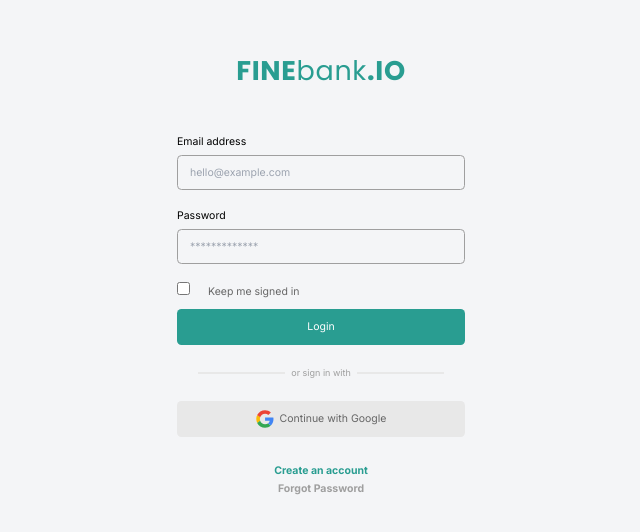
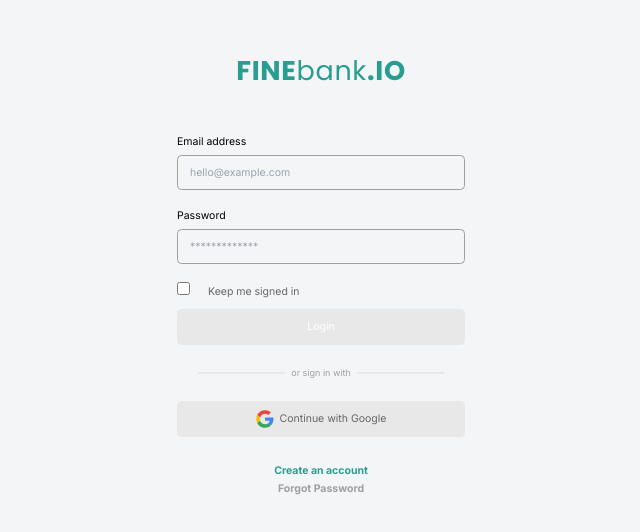
Before and after one commit to muhammadalifalhusain/sisi_klien1, a React (Vite) app: page /login in a window 1280 px wide. Shown: the part 124-656 px from the top of the page, without its empty margins (319-959 px from the left). Built offline with nearby package versions, Linux system fonts and the light colour scheme.

Commit message:
update FormSignIn

```diff
--- a/package.json
+++ b/package.json
@@ -17,6 +17,7 @@
     "@mui/x-charts": "^7.23.1",
     "react": "^18.3.1",
     "react-dom": "^18.3.1",
+    "react-hook-form": "^7.54.2",
     "react-icons": "^5.3.0",
     "react-router-dom": "^6.27.0"
   },
--- a/src/components/Elements/LabeledInput/Input.jsx
+++ b/src/components/Elements/LabeledInput/Input.jsx
@@ -1,19 +1,16 @@
-const Input = (props) => {
-  const {
-    type,
-    placeholder,
-    name,
-    variant = "bg-special-mainBg border border-gray-03",
-  } = props;
+const Input = ({name, type, placeholder, register}) =>{
+const variant = "bg-special-mainBg border border-gray-03";
 
-  return (
+return(
   <input
     type={type}
-      className={`${variant} py-3 ps-4 text-sm  rounded-md w-full text-gray-01 focus:border-black focus:outline-none focus:ring-0`}
+    className={`${variant} py-3 ps-4 text-sm rounded-md w-full text-gray-01 focus:border-black`}
     placeholder={placeholder}
     name={name}
     id={name}
+    {...register}
   />
+
 );
 };
 
--- a/src/components/Elements/LabeledInput/index.jsx
+++ b/src/components/Elements/LabeledInput/index.jsx
@@ -1,15 +1,21 @@
 import Input from "./Input";
 import Label from "./Label";
 
-const LabeledInput = (props) => {
-  const { label, name, type, placeholder } = props;
+const LabeledInput = ({ label, name, type, placeholder, register }) => {
 
   return (
     <>
       <Label htmlFor={name}>{label}</Label>
-      <Input name={name} type={type} placeholder={placeholder} />
+      <Input
+        name = {name}
+        type = {type}
+        placeholder = {placeholder}
+        register = {register}
+      />
     </>
   );
+
 };
 
+
 export default LabeledInput;
--- a/src/components/Fragments/FormSignIn.jsx
+++ b/src/components/Fragments/FormSignIn.jsx
@@ -1,17 +1,37 @@
 import Button from "../Elements/Button";
 import CheckBox from "../Elements/CheckBox";
 import LabeledInput from "../Elements/LabeledInput";
+import { useForm } from "react-hook-form";
 
 const FormSignIn = () => {
+  const { register, handleSubmit, formState: {errors, isValid}, } = useForm({
+    mode: "onChange",
+  });
+
+  const onFormSubmit = (data) => {
+    console.log(data);
+  };
+  const onErrors = (errors) => console.error(errors);
+
   return (
-    <form action="">
+    <form onSubmit={handleSubmit(onFormSubmit, onErrors)}>
       <div className="mb-6">
         <LabeledInput
           label="Email address"
           type="email"
           placeholder="hello@example.com"
           name="email"
+          register={register("email", {
+            required: "Email address is required",
+            pattern: {
+              value: /^[^\s@]+@[^\s@]+\.[^\s@]+$/,
+              message: "Invalid email address format",
+            },
+          })}
         />
+        {errors?.email && (
+          <div className="text-center text-red-500">{errors.email.message}</div>
+        )}
       </div>
       <div className="mb-6">
         <LabeledInput
@@ -19,13 +39,31 @@ const FormSignIn = () => {
           type="password"
           placeholder="*************"
           name="password"
+          register={register("password", {
+            required: "Password is required",
+          })}
+        />
+        {errors?.password && (
+          <div className="text-center text-red-500">{errors.password.message}</div>
+        )}
+      </div>
+      <div className="mb-3">
+        <CheckBox
+          label="Keep me signed in"
+          name="status"
+          register={register("status")}
         />
       </div>
-      <div className="mb-3">
-        <CheckBox label="Keep me signed in" name="status" />
-      </div>
-      <Button variant="bg-primary w-full text-white" type="submit">
-        Login
+      <Button
+        variant={
+          !isValid
+          ? "bg-gray-05 w-full text-white"
+          : "bg-primary w-full text-white"
+        }
+        type="submit"
+        disabled={!isValid ? "disabled" : ""}
+        >
+          Login
       </Button>
     </form>
   );
```
Also changed, not shown: 1 other file (tests, documents, lock files or other folders). Lines whose indentation alone changed are shown as unchanged.
